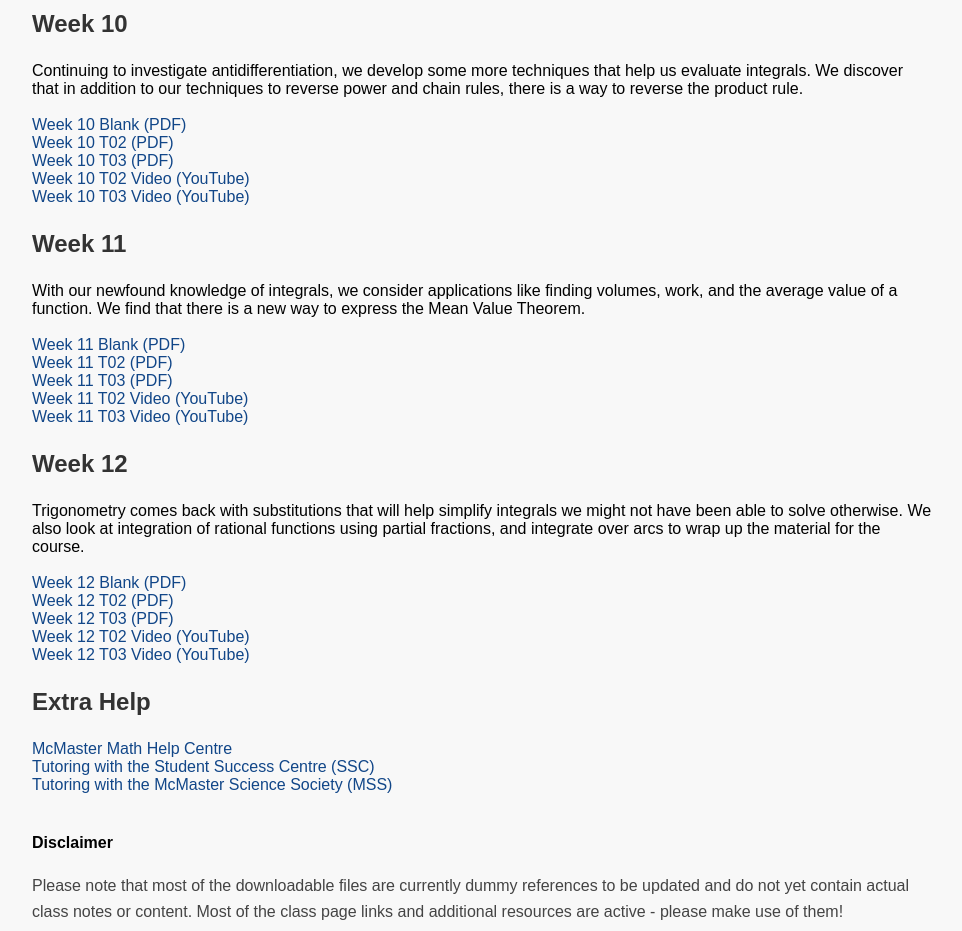
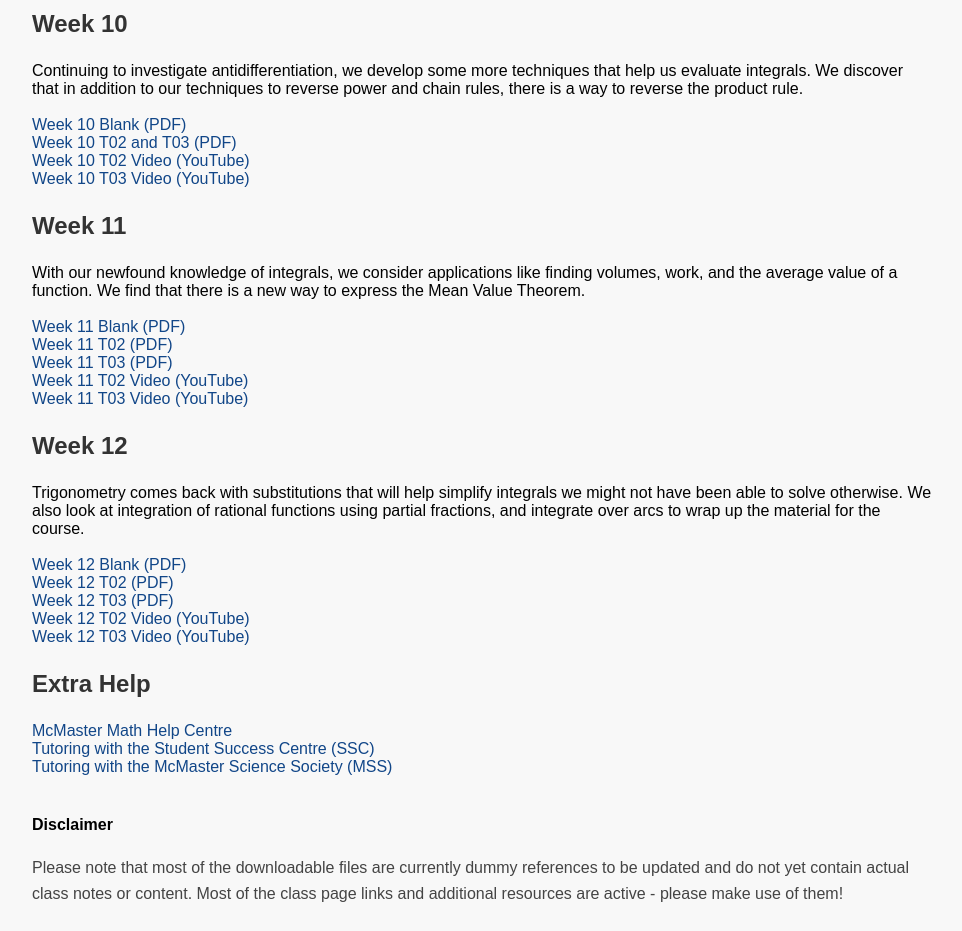
Before and after one commit to kyleosung/kyleosung.github.io, a plain HTML site: page math1a031za3_fall2023.html in a window 1280 px wide. Shown: the part 2440-3371 px from the top of the page, without its empty margins (158-1120 px from the left). Drawn offline with Linux system fonts and the light colour scheme.

Commit message:
week 10 changes

```diff
--- a/math1a031za3_fall2023.html
+++ b/math1a031za3_fall2023.html
@@ -167,10 +167,9 @@
 
     <ul>
         <li><a href="notes_math1a031za3_fall2023/Week_10_Blank.pdf" download>Week 10 Blank (PDF)</a></li>
-        <li><a href="notes_math1a031za3_fall2023/Week_10_T02.pdf" download>Week 10 T02 (PDF)</a></li>
-        <li><a href="notes_math1a031za3_fall2023/Week_10_T03.pdf" download>Week 10 T03 (PDF)</a></li>
-        <li><a href="">Week 10 T02 Video (YouTube)</a></li>
-        <li><a href="">Week 10 T03 Video (YouTube)</a></li>
+        <li><a href="notes_math1a031za3_fall2023/Week_10_T02_and_T03.pdf" download>Week 10 T02 and T03 (PDF)</a></li>
+        <li><a href="https://www.youtube.com/watch?v=-4Pq8Mdj_r0">Week 10 T02 Video (YouTube)</a></li>
+        <li><a href="https://www.youtube.com/watch?v=6m_Sqp4jHzE">Week 10 T03 Video (YouTube)</a></li>
     </ul>
 
     <h3>Week 11</h3>
```
